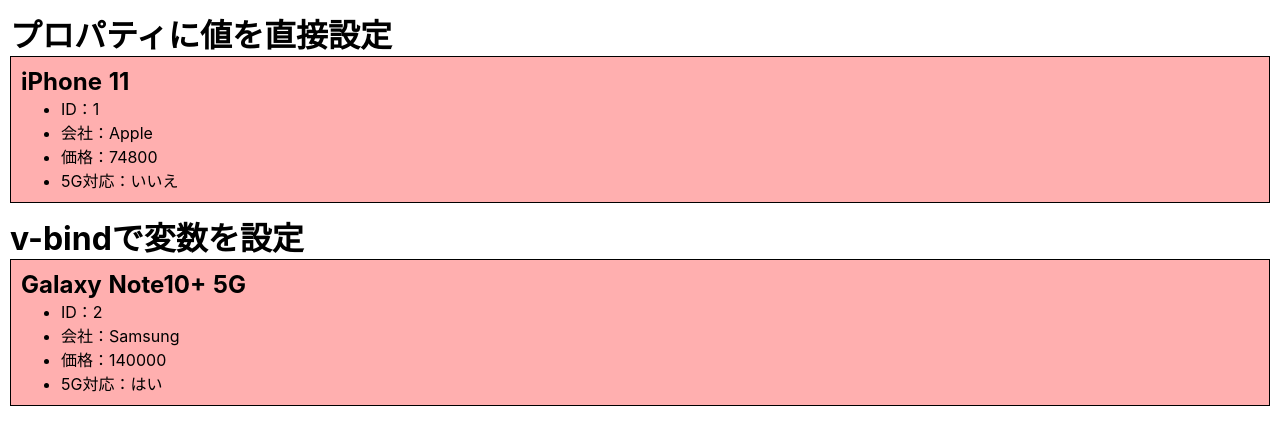
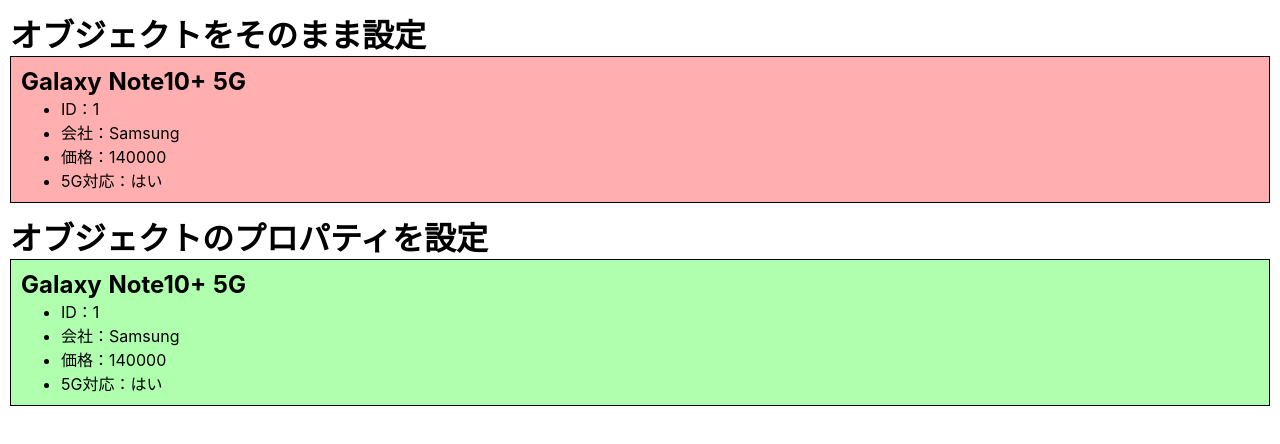
Before and after one commit to baystars/nuxt-p001, a Nuxt app: page / in a window 1280 px wide. Shown: the top 444 px of the page. Built offline with nearby package versions, Linux system fonts and the light colour scheme.

Commit message:
modified

```diff
--- a/components/Apple.vue
+++ /dev/null
@@ -1,18 +0,0 @@
-<template>
-  <div class="component">
-    <h1>Apple</h1>
-    <ul>
-      <li>iPhone 11</li>
-      <li>iPhone 11 Pro</li>
-      <li>iPhone 11 Pro Max</li>
-    </ul>
-  </div>
-</template>
-<style scoped>
-.component {
-  background-color: #ffafaf;
-  border: 1px solid black;
-  margin-bottom: 10px;
-  padding: 10px;
-}
-</style>
--- a/components/Samsung.vue
+++ /dev/null
@@ -1,18 +0,0 @@
-<template>
-  <div class="component">
-    <h1>Samsung</h1>
-    <ul>
-      <li>Galaxy Note10+</li>
-      <li>Galaxy A20</li>
-      <li>Galaxy Fold</li>
-    </ul>
-  </div>
-</template>
-<style scoped>
-.component {
-  background-color: #afffaf;
-  border: 1px solid black;
-  margin-bottom: 10px;
-  padding: 10px;
-}
-</style>
--- /dev/null
+++ b/components/Smartphone1.vue
@@ -0,0 +1,24 @@
+<template>
+  <div class="component">
+    <h2>{{ spec.name }}</h2>
+    <ul>
+      <li>ID：{{ spec.id }}</li>
+      <li>会社：{{ spec.vendor }}</li>
+      <li>価格：{{ spec.price }}</li>
+      <li>5G対応：{{ spec.is5G === true ? 'はい' : 'いいえ' }}</li>
+    </ul>
+  </div>
+</template>
+<script>
+export default {
+  props: ['spec']
+}
+</script>
+<style scoped>
+.component {
+  background-color: #ffafaf;
+  border: 1px solid black;
+  margin-bottom: 10px;
+  padding: 10px;
+}
+</style>
--- a/components/Smartphone.vue
+++ b/components/Smartphone2.vue
@@ -11,12 +11,12 @@
 </template>
 <script>
 export default {
-  props: ['id', 'vendor', 'name', 'price', 'is5G'] // プロパティ
+  props: ['id', 'vendor', 'name', 'price', 'is5G']
 }
 </script>
 <style scoped>
 .component {
-  background-color: #ffafaf;
+  background-color: #afffaf;
   border: 1px solid black;
   margin-bottom: 10px;
   padding: 10px;
--- a/pages/index.vue
+++ b/pages/index.vue
@@ -1,29 +1,28 @@
 <template>
   <div class="container">
-    <h1>プロパティに値を直接設定</h1>
-    <Smartphone id="1" vendor="Apple" name="iPhone 11" price="74800" is5G="false"/>
-    <h1>v-bindで変数を設定</h1>
-    <Smartphone
-      v-bind:id="phoneId"
-      v-bind:vendor="phoneVendor"
-      v-bind:name="phoneName"
-      v-bind:price="phonePrice"
-      v-bind:is5G="phoneIs5G"/>
+    <h1>オブジェクトをそのまま設定</h1>
+    <Smartphone1 v-bind:spec="phoneSpec"/>
+    <h1>オブジェクトのプロパティを設定</h1>
+    <Smartphone2 v-bind="phoneSpec"/>
   </div>
 </template>
 <script>
-import Smartphone from '~/components/Smartphone'
+import Smartphone1 from '~/components/Smartphone1'
+import Smartphone2 from '~/components/Smartphone2'
 export default {
   components: {
-    Smartphone
+    Smartphone1,
+    Smartphone2
   },
   data() {
     return {
-      phoneId: 2,
-      phoneVendor: 'Samsung',
-      phoneName: 'Galaxy Note10+ 5G',
-      phonePrice: 140000,
-      phoneIs5G: true
+      phoneSpec: { // コンポーネントに設定するJavaScriptオブジェクト
+        id: 1,
+        vendor: 'Samsung',
+        name: 'Galaxy Note10+ 5G',
+        price: 140000,
+        is5G: true
+      }
     }
   }
 }
```
Also changed, not shown: 1 other file (tests, documents, lock files or other folders).
